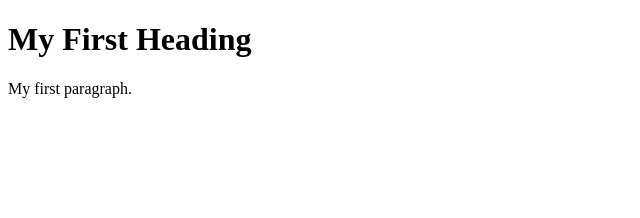
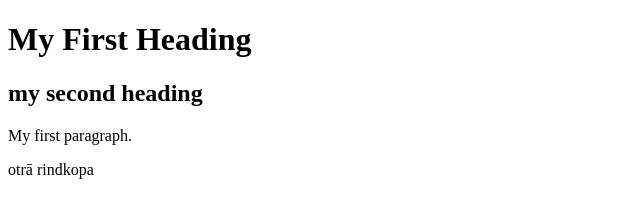
Before and after one commit to sanijavicupa/my-first-webpage, a plain HTML site: page index.html in a window 1280 px wide. Shown: the whole page, without its empty margins (0-640 px from the left). Drawn offline with Linux system fonts and the light colour scheme.

Commit message:
Update index.html

```diff
--- a/index.html
+++ b/index.html
@@ -3,7 +3,9 @@
 <body>
 
 <h1>My First Heading</h1>
+  <h2> my second heading</h2>
 <p>My first paragraph.</p>
+<p>otrā rindkopa</p>
 
 </body>
 </html>
```
